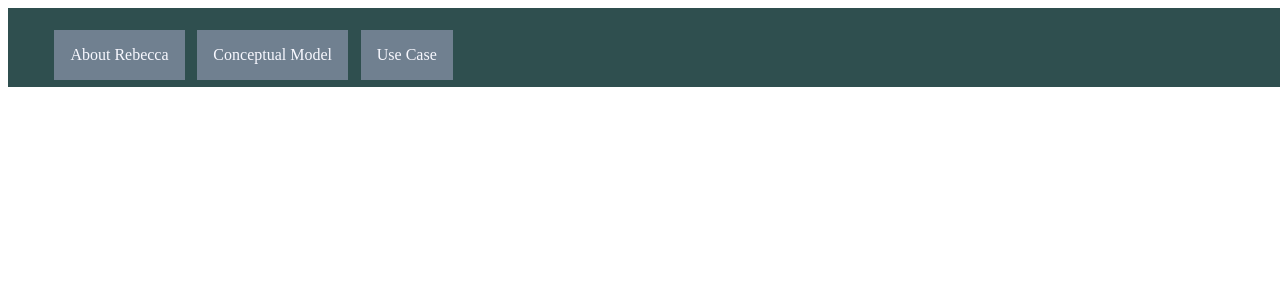
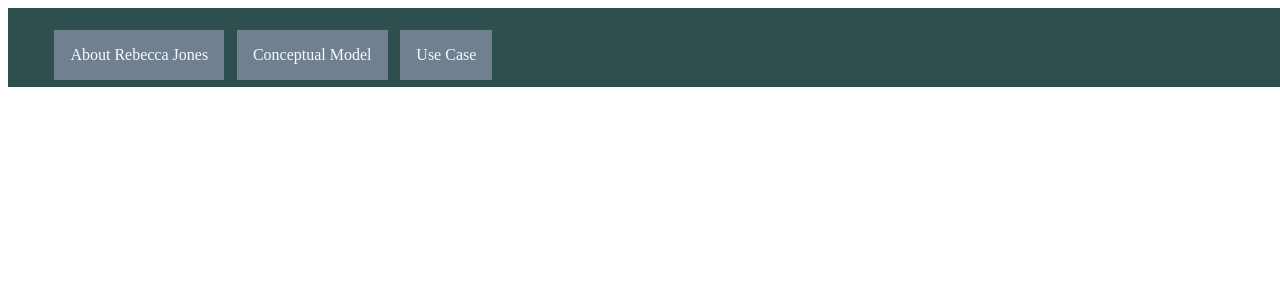
Before and after one commit to jisbell347/data-design, a PHP site: page / in a window 1280 px wide. Shown: the top 300 px of the page. Run offline with PHP 8.4, Linux system fonts and the light colour scheme.

```diff
--- a/epic/index.php
+++ b/epic/index.php
@@ -8,7 +8,7 @@
 	<body>
 		<nav class="nav nav-bar">
 			<ul>
-				<li class="nav-element"><a href="./rebecca.php">About Rebecca</a></li>
+				<li class="nav-element"><a href="./rebecca.php">About Rebecca Jones</a></li>
 				<li class="nav-element"><a href="./conceptual-model.php">Conceptual Model</a></li>
 				<li class="nav-element"><a href="./use-case.php">Use Case</a></li>
 			</ul>
```
